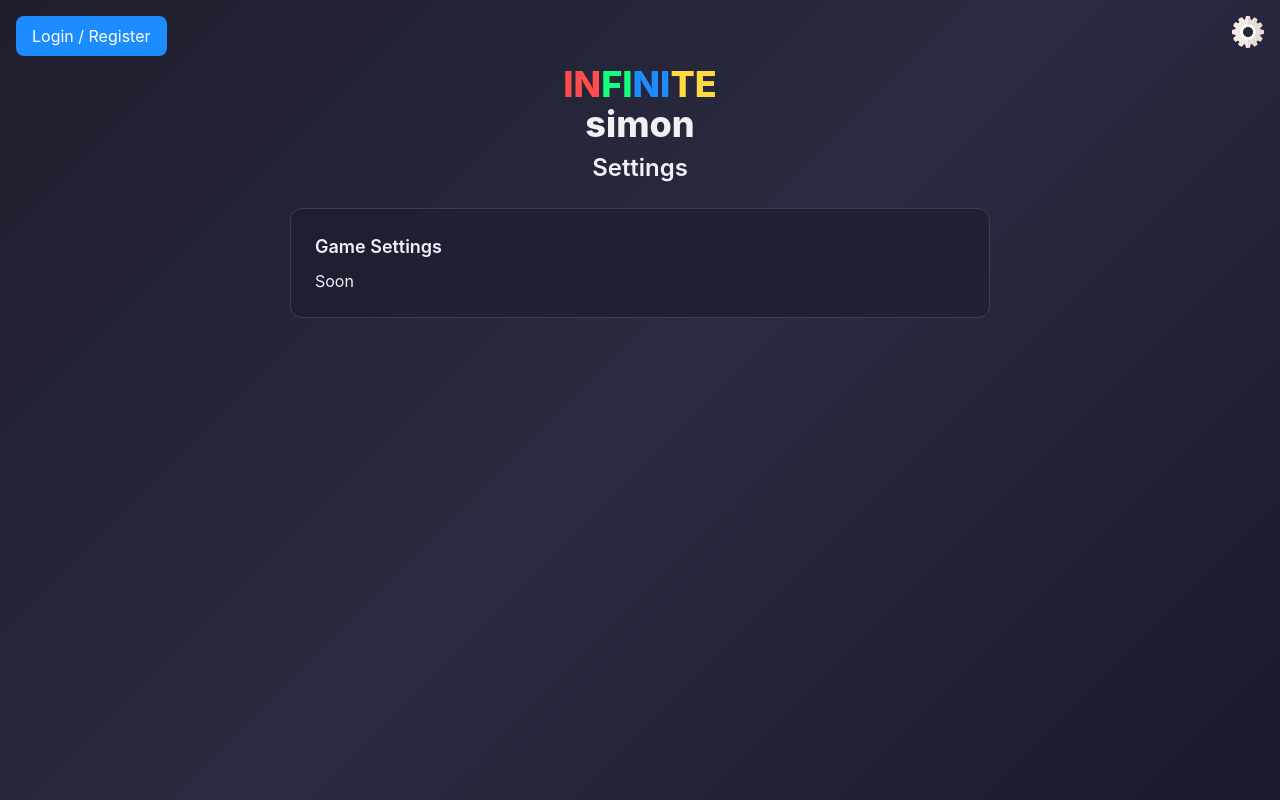
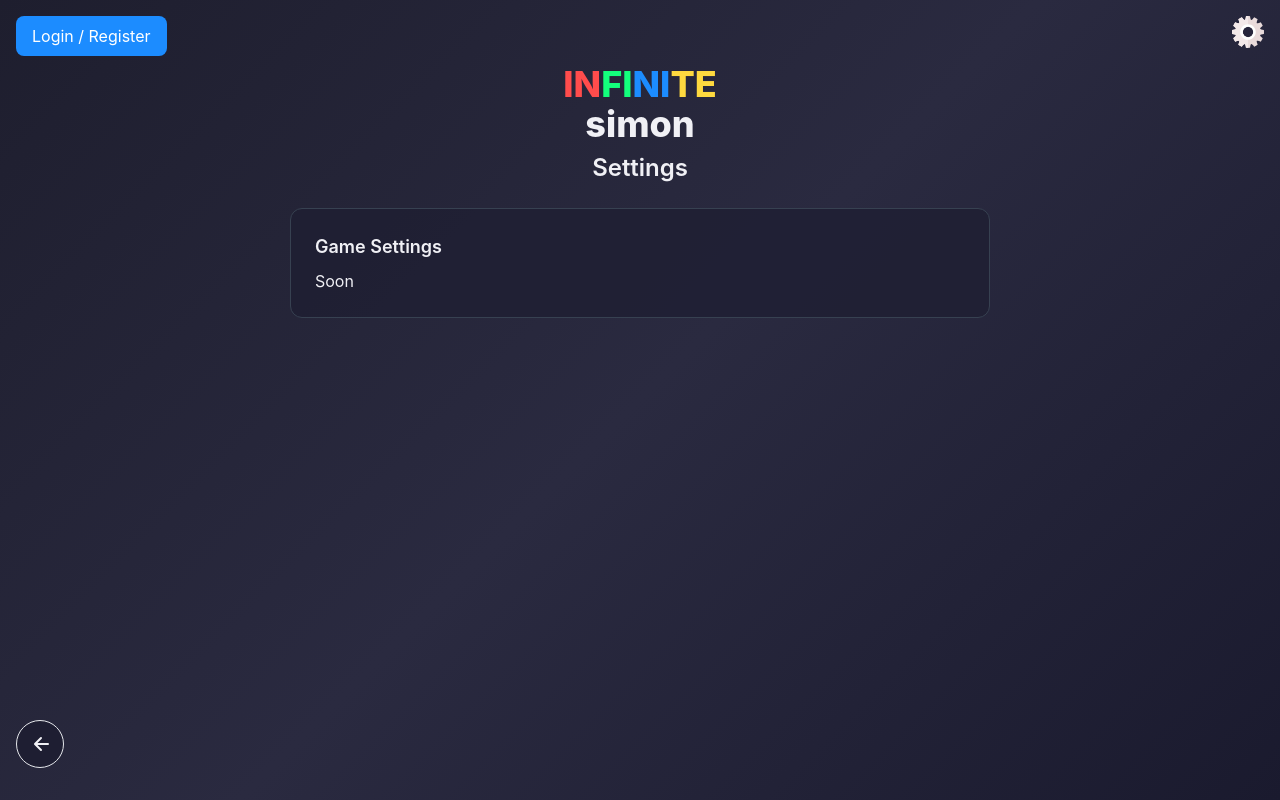
Before and after one commit to GitDevla/infinite-simon, a React (Create React App) app in the folder frontend/: page /#/settings in a window 1280 px wide. Built offline with nearby package versions, Linux system fonts and the light colour scheme; no server answers.

Commit message:
feat: add GoBack component and integrate it into Layout for navigation

```diff
--- /dev/null
+++ b/frontend/src/component/Layout/GoBack.tsx
@@ -0,0 +1,39 @@
+import {useNavigate} from "react-router-dom";
+
+export default function GoBack() {
+	const navigate = useNavigate();
+
+	const handleClick = () => {
+		if (window.history.length > 1) navigate(-1);
+		else navigate("/");
+	};
+
+	return (
+		<button
+			type="button"
+			aria-label="Go back"
+			onClick={handleClick}
+			className="group mb-4 border rounded-full bg-bg-secondary font-medium fixed left-4 bottom-4 aspect-square size-12 hover:bg-bg-secondary-hover flex items-center justify-center p-2 transition-transform duration-200 transform hover:scale-105 focus:outline-none z-50">
+			<svg
+				viewBox="0 0 24 24"
+				className="w-6 h-6 text-primary transition-transform duration-300 transform group-hover:-translate-x-1"
+				fill="none"
+				stroke="currentColor"
+				strokeWidth="2"
+				strokeLinecap="round"
+				strokeLinejoin="round"
+				aria-hidden="true">
+				<path
+					d="M20 12H8"
+					className="transition-transform duration-300 transform group-hover:-translate-x-1"
+					style={{transformBox: "fill-box", transformOrigin: "center"}}
+				/>
+				<path
+					d="M13 6l-6 6 6 6"
+					className="transition-transform duration-300 transform  group-hover:-translate-x-1 group-hover:scale-105"
+					style={{transformBox: "fill-box", transformOrigin: "center"}}
+				/>
+			</svg>
+		</button>
+	);
+}
--- a/frontend/src/component/Layout/Layout.tsx
+++ b/frontend/src/component/Layout/Layout.tsx
@@ -1,14 +1,17 @@
 import Logo from "../Atom/Logo";
+import GoBack from "./GoBack";
 import Header from "./Header";
 
 export default function Layout({
 	children,
 	header,
 	hideNavbar = false,
+	goBack = false,
 }: {
 	children: React.ReactNode;
 	header: string;
 	hideNavbar?: boolean;
+	goBack?: boolean;
 }) {
 	return (
 		<div className="mt-16">
@@ -18,6 +21,7 @@ export default function Layout({
 			</div>
 			<h2 className="text-2xl font-semibold text-center mb-6 mt-2">{header}</h2>
 			<div className="layout-container">{children}</div>
+			{goBack && <GoBack />}
 		</div>
 	);
 }
--- a/frontend/src/page/AuthScreen.tsx
+++ b/frontend/src/page/AuthScreen.tsx
@@ -25,7 +25,7 @@ export default function AuthScreen() {
 	};
 
 	return (
-		<Layout header={isLogin ? "Login" : "Register"} hideNavbar={true}>
+		<Layout header={isLogin ? "Login" : "Register"} hideNavbar={true} goBack={true}>
 			<div className="max-w-[500px] mx-auto">
 				<form onSubmit={handleSubmit} className="flex flex-col items-center">
 					<div className="my-4 w-full">
--- a/frontend/src/page/ProfileScreen.tsx
+++ b/frontend/src/page/ProfileScreen.tsx
@@ -11,7 +11,7 @@ export default function ProfileScreen() {
 	const userAvatar = authContext.user?.avatar_uri;
 
 	return (
-		<Layout header="Profile">
+		<Layout header="Profile" goBack={true}>
 			<div className="max-w-[500px] mx-auto">
 				<div className="flex flex-col items-center">
 					<img src={userAvatar} alt="User Avatar" className="w-32 h-32 rounded-full mb-4" />
--- a/frontend/src/page/SettingsScreen.tsx
+++ b/frontend/src/page/SettingsScreen.tsx
@@ -8,7 +8,7 @@ export default function SettingsScreen() {
 	const userContext = useContext(AuthContext);
 	const loggedIn = userContext.loggedIn;
 	return (
-		<Layout header="Settings">
+		<Layout header="Settings" goBack={true}>
 			<div className="max-w-[700px] mx-auto space-y-6">
 				{loggedIn && <UserProfileForm />}
 				<GameSettingsForm />
```
